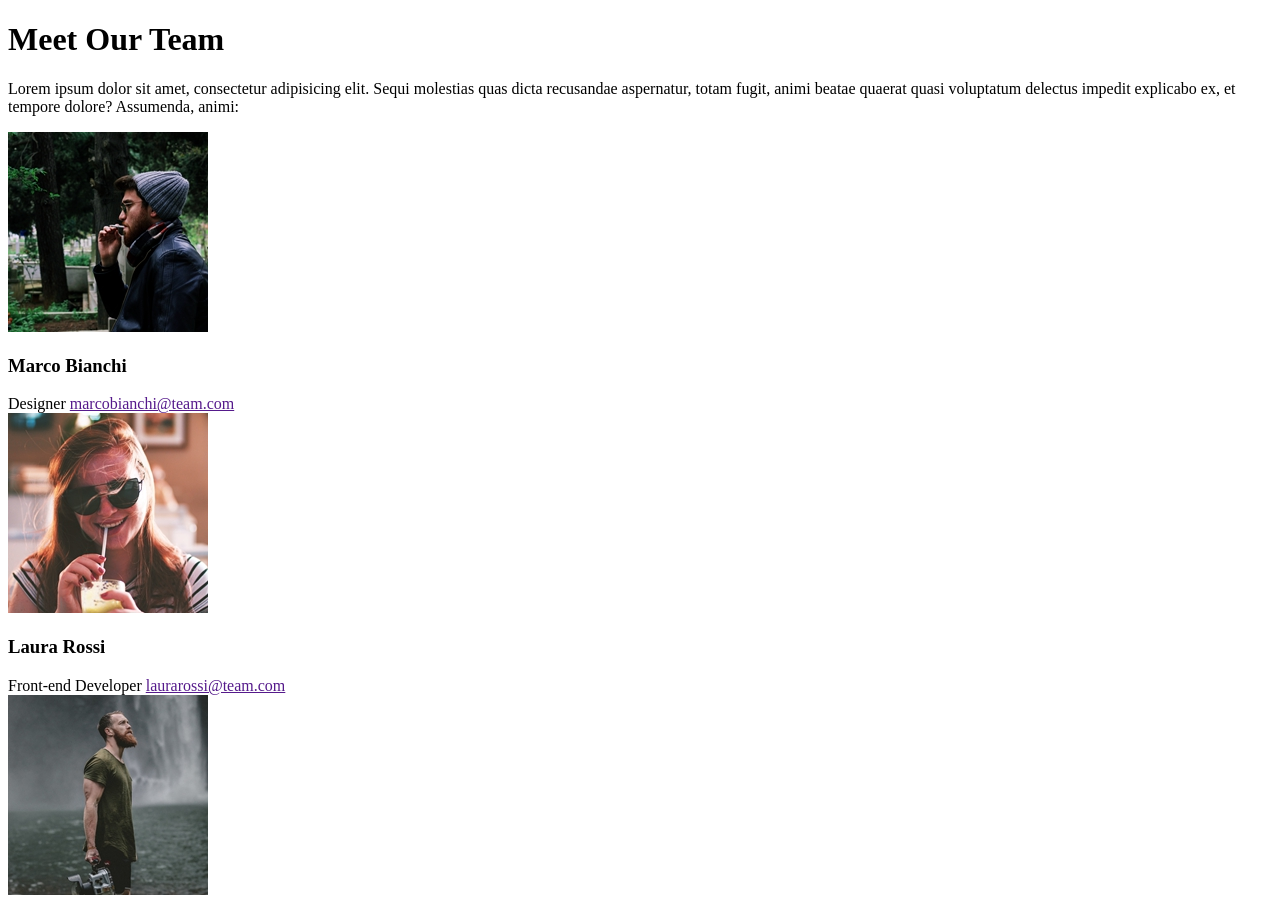
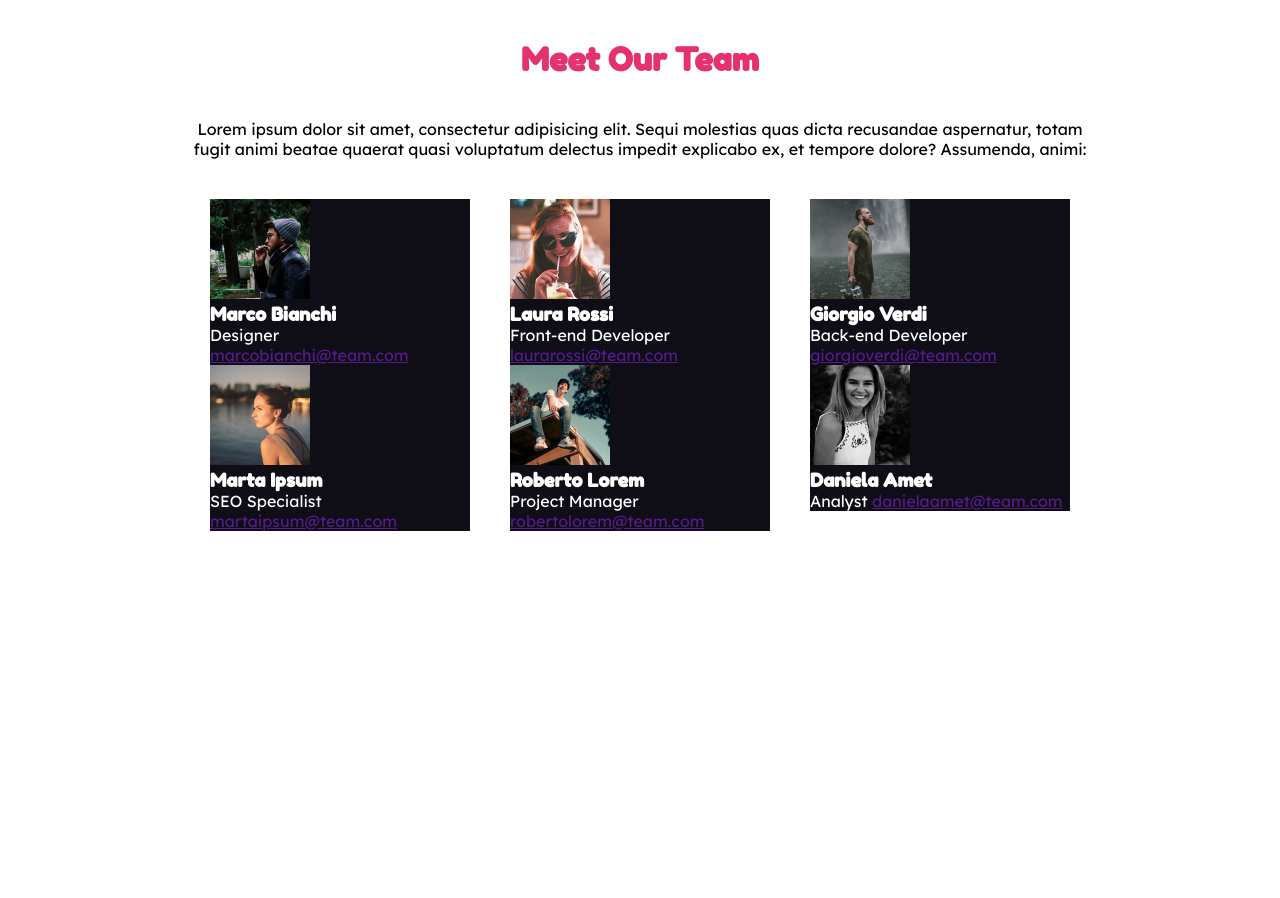
Before and after one commit to NickAstley/html-css-float-cards, a plain HTML site: page index.html in a window 1280 px wide. Shown: the top 898 px of the page. After the commit the page ends 800 px from the top, so only its background shows below. Drawn offline with Linux system fonts and the light colour scheme; files that its build step writes are made by us from their sources.

Commit message:
Added some more containers for easier styling

```diff
--- a/css/style.css
+++ b/css/style.css
@@ -0,0 +1,55 @@
+* {
+    margin: 0;
+    padding: 0;
+    box-sizing: border-box;
+}
+
+ body {
+  font-family: 'Lexend Deca', sans-serif;
+  font-size: 16px;
+}
+
+h1,
+h3 {
+  font-family: 'Fredoka One', cursive;
+}
+
+header {
+  text-align: center;
+  padding:  40px 0;
+}
+
+header h1 {
+  color: #E53170;
+}
+
+header p {
+  padding-top: 40px;
+}
+
+.container {
+      width: 90%;
+      max-width: 900px;
+      margin: 0 auto;
+}
+
+.clearfix::after{
+  content: "";
+  display: table;
+  clear: both;
+}
+
+.card-container {
+  float: left;
+  width: calc(100%/3);
+  padding: 0 20px;
+}
+
+.card {
+  background-color: #0F0E17;
+  color: white;
+}
+
+.card-container .card img {
+  width: 100px;
+}
--- a/index.html
+++ b/index.html
@@ -7,53 +7,91 @@
     <title>Meet Our Team</title>
     <meta name="description" content="Esercizio Meet Our Team">
     <meta name="keywords" content="meet, team, esercizio">
-    <link rel="stylesheet" href="style.css">
+    <link rel="preconnect" href="https://fonts.googleapis.com">
+    <link rel="preconnect" href="https://fonts.gstatic.com" crossorigin>
+    <link href="https://fonts.googleapis.com/css2?family=Fredoka+One&family=Lexend+Deca&display=swap" rel="stylesheet">
+    <link rel="stylesheet" href="css/style.css">
 </head>
 <body>
     <main>
         <div class="container">
+
+            <header>
                 <h1>Meet Our Team</h1>
-            <p>Lorem ipsum dolor sit amet, consectetur adipisicing elit. Sequi molestias quas dicta recusandae aspernatur, totam fugit, animi beatae quaerat quasi voluptatum delectus impedit explicabo ex, et tempore dolore? Assumenda, animi:</p>
+                <p>Lorem ipsum dolor sit amet, consectetur adipisicing elit. Sequi molestias quas dicta recusandae aspernatur, totam fugit animi beatae quaerat quasi voluptatum delectus impedit explicabo ex, et tempore dolore? Assumenda, animi:</p>
+            </header>
 
-            <div class="team-cards">
+            <div class="team-cards clearfix">
+
+                <div class="card-container">
                     <div class="card">
                         <img src="img/male1.png" alt="Marco Bianchi">
+                        <div class="card-info">
                             <h3>Marco Bianchi</h3>
                             <span>Designer</span>
                             <a href="">marcobianchi@team.com</a>
                         </div>
+                    </div>
+                </div>
+
+                <div class="card-container">
                     <div class="card">
                         <img src="img/female1.png" alt="Laura Rossi">
+                        <div class="card-info">
                             <h3>Laura Rossi</h3>
                             <span>Front-end Developer</span>
                             <a href="">laurarossi@team.com</a>
                         </div>
+                    </div>
+                </div>
+
+                <div class="card-container">
                     <div class="card">
                         <img src="img/male2.png" alt="Giorgio Verdi">
+                        <div class="card-info">
                             <h3>Giorgio Verdi</h3>
                             <span>Back-end Developer</span>
                             <a href="">giorgioverdi@team.com</a>
                         </div>
+                    </div>
+                </div>
+
+                <div class="card-container">
                     <div class="card">
                         <img src="img/female2.png" alt="Marta Ipsum">
+                        <div class="card-info">
                             <h3>Marta Ipsum</h3>
                             <span>SEO Specialist</span>
                             <a href="">martaipsum@team.com</a>
                         </div>
+                    </div>
+                </div>
+
+                <div class="card-container">
                     <div class="card">
                         <img src="img/male3.png" alt="Roberto Lorem">
+                        <div class="card-info">
                             <h3>Roberto Lorem</h3>
                             <span>Project Manager</span>
                             <a href="">robertolorem@team.com</a>
                         </div>
+                    </div>
+                </div>
+
+                <div class="card-container">
                     <div class="card">
                         <img src="img/female3.png" alt="Daniela Amet">
+                        <div class="card-info">
                             <h3>Daniela Amet</h3>
                             <span>Analyst</span>
                             <a href="">danielaamet@team.com</a>
                         </div>
                     </div>
                 </div>
+
+            </div>
+
+        </div>
     </main>
 </body>
 </html>
```
Lines whose indentation alone changed are shown as unchanged.
